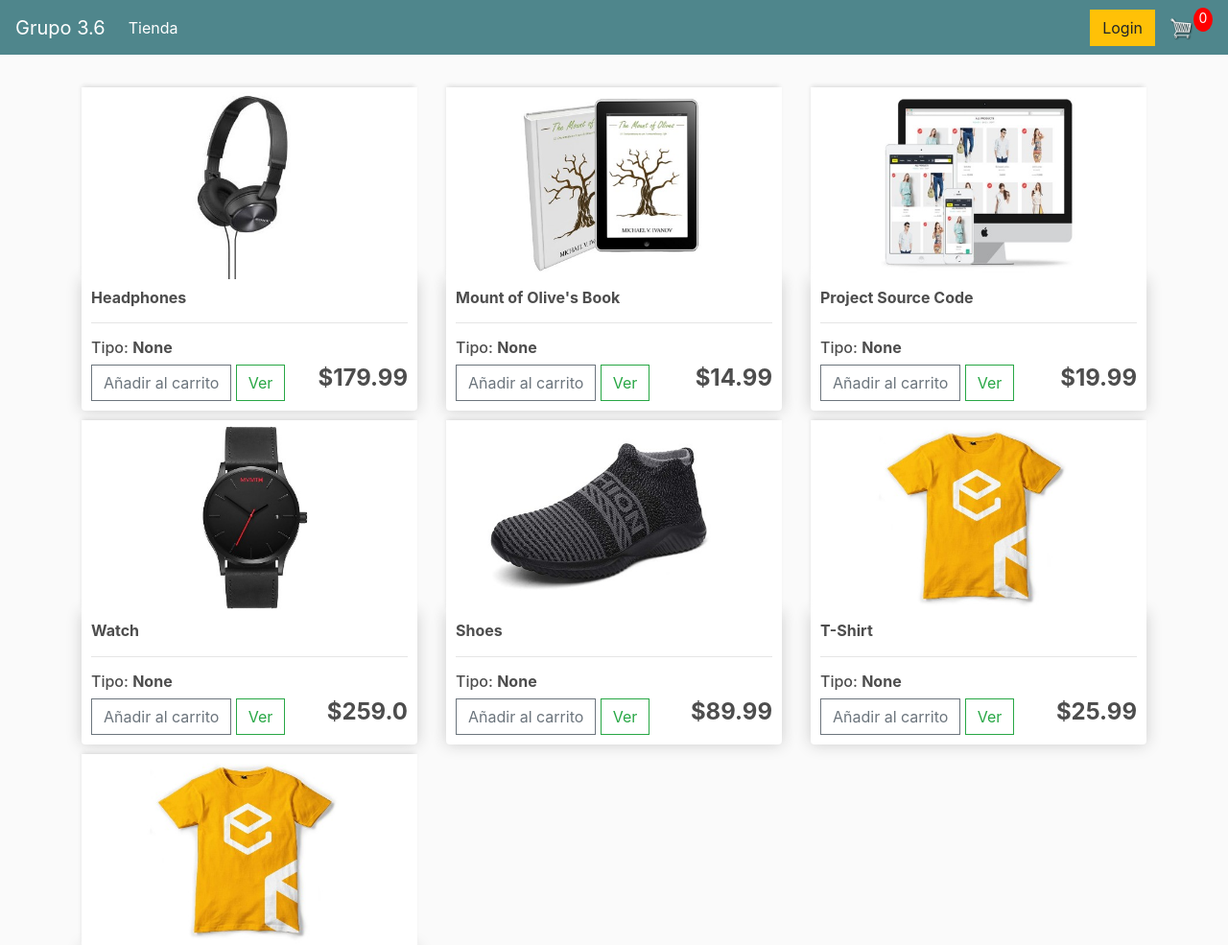
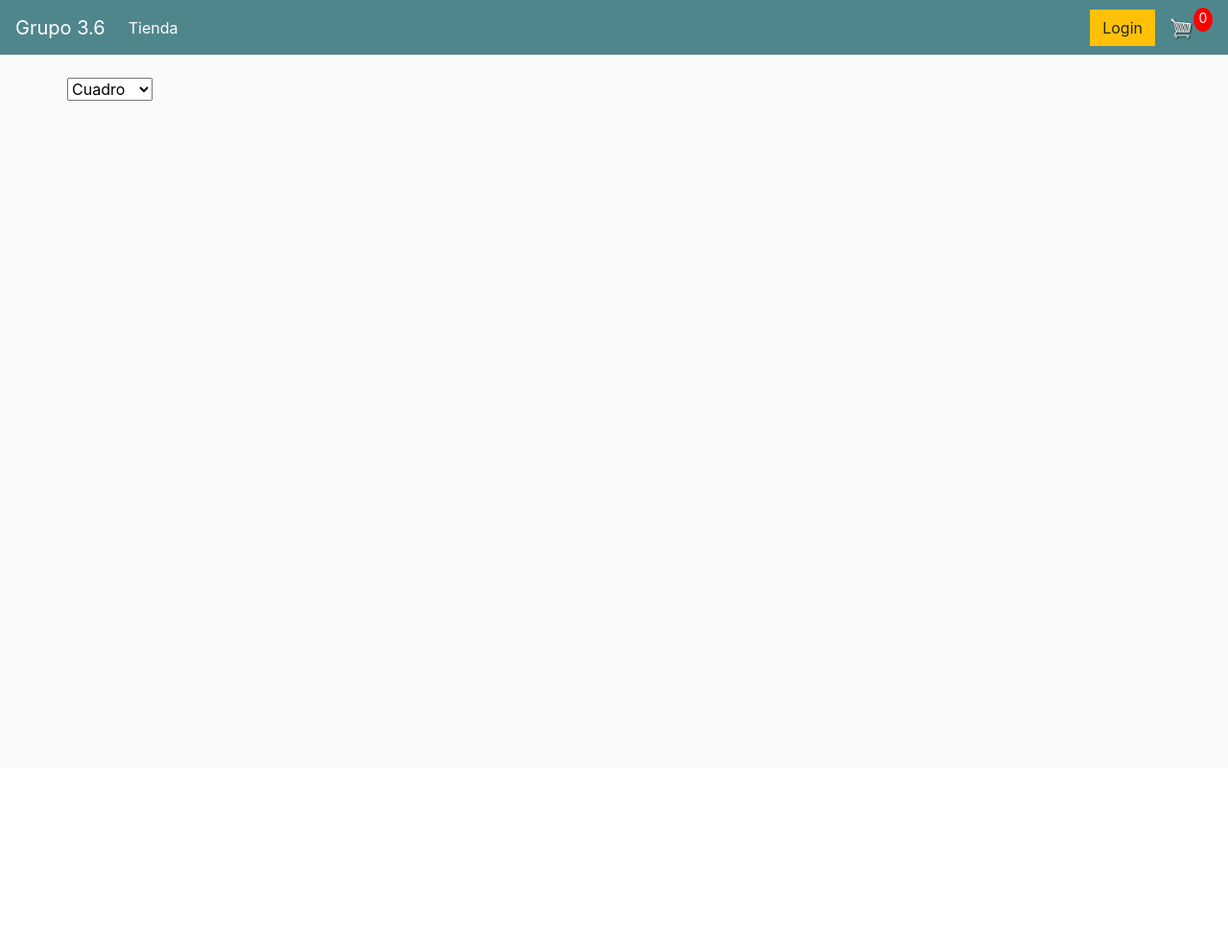
Before and after one commit to marizqlav/PGPI-3.6, a Django app: page / in a window 1280 px wide. Shown: the top 985 px of the page at 96% size. After the commit the page ends 105 px from the top, so only its background shows below. Run offline with Django 3.2, Linux system fonts and the light colour scheme; data comes from the database, SQL or seed files in the repository; some libraries are stand-ins or nearby versions.

Commit message:
Adición de enumerado de tipo de producto a la pagina principal en la vista store

```diff
--- a/store/models.py
+++ b/store/models.py
@@ -11,15 +11,16 @@
         return self.name
 
 PRODUCT_TYPES = [
+    ('Cuadro', 'Cuadro'),
     ('Manillar', 'Manillar'),
+    ('Sillin', 'Sillin'),
+    ('Camara', 'Camara'),
     ('Rueda', 'Rueda'),
     ('Freno', 'Freno'),
-    ('Sillin', 'Sillin'),
-    ('Camara', 'Camara'),
     ('Pedal', 'Pedal'),
-    ('Cuadro', 'Sillin'),
     ('Cambios', 'Cambios'),
 ]
+
 class Product(models.Model):
     id = models.BigAutoField(primary_key=True)  # Campo de clave primaria explícito
     name = models.CharField(max_length=200)
--- a/store/templates/store/store.html
+++ b/store/templates/store/store.html
@@ -2,6 +2,18 @@
 {% load static %}
 {% block content %}
     <div class="row">
+        <form method="get">
+            <select name="product_type" onchange="this.form.submit()">
+				<option value="Cuadro" {% if request.GET.product_type == "Cuadro" %}selected{% endif %}>Cuadro</option>
+				<option value="Manillar" {% if request.GET.product_type == "Manillar" %}selected{% endif %}>Manillar</option>
+				<option value="Sillin" {% if request.GET.product_type == "Sillin" %}selected{% endif %}>Sillin</option>
+				<option value="Camara" {% if request.GET.product_type == "Camara" %}selected{% endif %}>Camara</option>
+				<option value="Rueda" {% if request.GET.product_type == "Rueda" %}selected{% endif %}>Rueda</option>
+				<option value="Freno" {% if request.GET.product_type == "Freno" %}selected{% endif %}>Freno</option>
+				<option value="Pedal" {% if request.GET.product_type == "Pedal" %}selected{% endif %}>Pedal</option>
+				<option value="Cambios" {% if request.GET.product_type == "Cambios" %}selected{% endif %}>Cambios</option>
+            </select>
+        </form>
         {% for product in products %}
         <div class="col-lg-4">
             <img class="thumbnail" src="{{product.imageURL}}">
--- a/store/urls.py
+++ b/store/urls.py
@@ -5,6 +5,7 @@
 urlpatterns = [
 	#Leave as empty string for base url
 	path('', views.store, name="store"),
+    path('<str:product_type>/', views.store_filter, name='store-filter'),
 	path('cart/', views.cart, name="cart"),
 	path('checkout/', views.checkout, name="checkout"),
 
--- a/store/views.py
+++ b/store/views.py
@@ -3,95 +3,102 @@
 import json
 import datetime
 from .models import *
-from .utils import cartData
+from .utils import cookieCart, cartData, guestOrder
 
 def store(request):
+
     data = cartData(request)
-
-    cartItems = data['cartItems']
-    products = Product.objects.all()
-    context = {'products': products, 'cartItems': cartItems}
-    return render(request, 'store/store.html', context)
-
-def cart(request):
-    data = cartData(request)
-
     cartItems = data['cartItems']
     order = data['order']
     items = data['items']
 
-    context = {'items': items, 'order': order, 'cartItems': cartItems}
-    return render(request, 'store/cart.html', context)
+    product_type = request.GET.get('product_type', PRODUCT_TYPES[0][0])
+    products = Product.objects.filter(type=product_type)
+
+    context = {'products':products, 'product_types': PRODUCT_TYPES, 'cartItems':cartItems}
+    return render(request, 'store/store.html', context)
+
+def store_filter(request, product_type):
+	data = cartData(request)
+	cartItems = data['cartItems']
+	order = data['order']
+	items = data['items']
+
+	products = Product.objects.filter(type=product_type)
+
+	context = {'products':products, 'product_types': PRODUCT_TYPES, 'cartItems':cartItems}
+	return render(request, 'store/store.html', context)
+
+def cart(request):
+	data = cartData(request)
+
+	cartItems = data['cartItems']
+	order = data['order']
+	items = data['items']
+
+	context = {'items':items, 'order':order, 'cartItems':cartItems}
+	return render(request, 'store/cart.html', context)
 
 def checkout(request):
-    data = cartData(request)
+	data = cartData(request)
 
-    cartItems = data['cartItems']
-    order = data['order']
-    items = data['items']
+	cartItems = data['cartItems']
+	order = data['order']
+	items = data['items']
 
-    context = {'items': items, 'order': order, 'cartItems': cartItems}
-    return render(request, 'store/checkout.html', context)
+	context = {'items':items, 'order':order, 'cartItems':cartItems}
+	return render(request, 'store/checkout.html', context)
 
 def updateItem(request):
-    data = json.loads(request.body)
-    productId = data['productId']
-    action = data['action']
-    print('Action:', action)
-    print('Product:', productId)
+	data = json.loads(request.body)
+	productId = data['productId']
+	action = data['action']
+	print('Action:', action)
+	print('Product:', productId)
 
-    if request.user.is_authenticated:
-        customer = getattr(request.user, 'customer', None)  # Obtener el customer o None
-        if customer:
-            product = Product.objects.get(id=productId)
-            order, created = Order.objects.get_or_create(customer=customer, complete=False)
+	customer = request.user.customer
+	product = Product.objects.get(id=productId)
+	order, created = Order.objects.get_or_create(customer=customer, complete=False)
 
-            orderItem, created = OrderItem.objects.get_or_create(order=order, product=product)
+	orderItem, created = OrderItem.objects.get_or_create(order=order, product=product)
 
-            if action == 'add':
-                orderItem.quantity = (orderItem.quantity + 1)
-            elif action == 'remove':
-                orderItem.quantity = (orderItem.quantity - 1)
+	if action == 'add':
+		orderItem.quantity = (orderItem.quantity + 1)
+	elif action == 'remove':
+		orderItem.quantity = (orderItem.quantity - 1)
 
-            orderItem.save()
+	orderItem.save()
 
-            if orderItem.quantity <= 0:
-                orderItem.delete()
+	if orderItem.quantity <= 0:
+		orderItem.delete()
 
-            return JsonResponse('Item was added', safe=False)
-        else:
-            return JsonResponse('User does not have a customer profile', status=400, safe=False)
-    else:
-        return JsonResponse('User is not authenticated', status=400, safe=False)
+	return JsonResponse('Item was added', safe=False)
 
 def processOrder(request):
-    transaction_id = datetime.datetime.now().timestamp()
-    data = json.loads(request.body)
+	transaction_id = datetime.datetime.now().timestamp()
+	data = json.loads(request.body)
 
-    if request.user.is_authenticated:
-        customer = getattr(request.user, 'customer', None)
-        if customer:
-            order, created = Order.objects.get_or_create(customer=customer, complete=False)
-        else:
-            return JsonResponse('User does not have a customer profile', status=400, safe=False)
-    else:
-        customer, order = guestOrder(request, data)
+	if request.user.is_authenticated:
+		customer = request.user.customer
+		order, created = Order.objects.get_or_create(customer=customer, complete=False)
+	else:
+		customer, order = guestOrder(request, data)
 
-    total = float(data['form']['total'])
-    order.transaction_id = transaction_id
+	total = float(data['form']['total'])
+	order.transaction_id = transaction_id
 
-    if total == order.get_cart_total:
-        order.complete = True
-    order.save()
+	if total == order.get_cart_total:
+		order.complete = True
+	order.save()
 
-    if order.shipping == True:
-        ShippingAddress.objects.create(
-            customer=customer,
-            order=order,
-            address=data['shipping']['address'],
-            city=data['shipping']['city'],
-            state=data['shipping']['state'],
-            zipcode=data['shipping']['zipcode'],
-        )
+	if order.shipping == True:
+		ShippingAddress.objects.create(
+		customer=customer,
+		order=order,
+		address=data['shipping']['address'],
+		city=data['shipping']['city'],
+		state=data['shipping']['state'],
+		zipcode=data['shipping']['zipcode'],
+		)
 
-    return JsonResponse('Payment submitted..', safe=False)
+	return JsonResponse('Payment submitted..', safe=False)
```
Also changed, not shown: static/images/apes2.jpg (added). Lines whose indentation alone changed are shown as unchanged.
